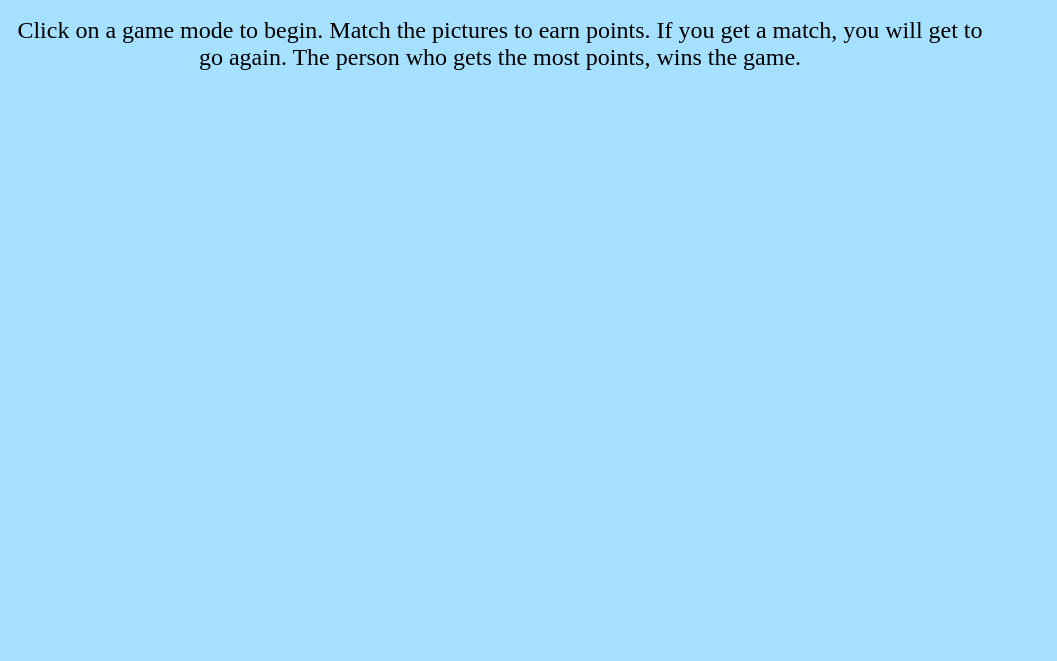
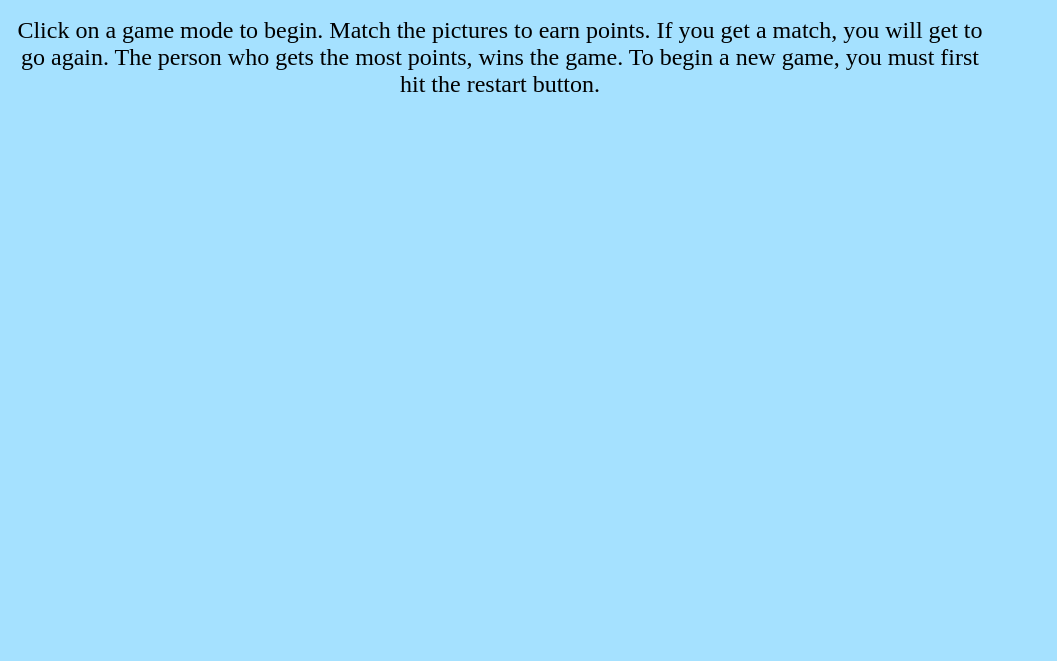
Before and after one commit to Kingbob5/matching-game, a plain HTML site: page index.html in a window 1280 px wide. Shown: the part 139-800 px from the top of the page, without its empty margins (0-1057 px from the left). Drawn offline with nearby package versions, Linux system fonts and the light colour scheme.

Commit message:
updated the instructions

```diff
--- a/index.html
+++ b/index.html
@@ -20,7 +20,7 @@
     </div>
   </div>
   <p class = "instructions">
-    Click on a game mode to begin. Match the pictures to earn points. If you get a match, you will get to go again. The person who gets the most points, wins the game.
+    Click on a game mode to begin. Match the pictures to earn points. If you get a match, you will get to go again. The person who gets the most points, wins the game. To begin a new game, you must first hit the restart button.
   </p>
   <div class = player-score>
     <li class = players id = 'Player-1'>Player 1's Score: 0<li>
```
